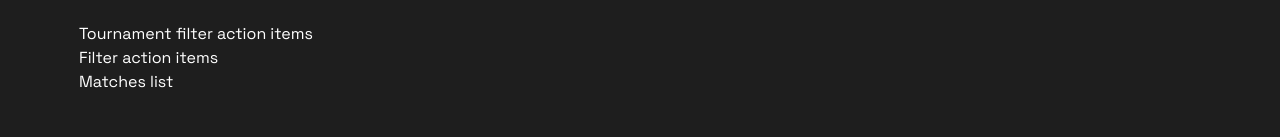
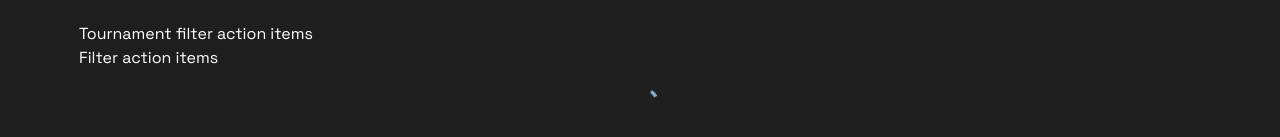
Before and after one commit to denniscual/gamestack, a React (Create React App) app in the folder app/: page /matches in a window 1280 px wide. Shown: the part 191-328 px from the top of the page. Built offline with nearby package versions, Linux system fonts and the light colour scheme.

Commit message:
add Spinner

```diff
--- /dev/null
+++ b/app/src/components/Spinner.tsx
@@ -0,0 +1,15 @@
+import { CircularProgress, Stack } from "@mui/material";
+
+export function Spinner() {
+  return (
+    <Stack
+      alignItems="center"
+      justifyContent="center"
+      sx={{
+        p: 2,
+      }}
+    >
+      <CircularProgress />
+    </Stack>
+  );
+}
--- a/app/src/components/index.ts
+++ b/app/src/components/index.ts
@@ -4,3 +4,4 @@ export * from "./icons";
 export * from "./NavLink";
 export * from "./Button";
 export * from "./Chip";
+export * from "./Spinner";
--- a/app/src/features/Matches.tsx
+++ b/app/src/features/Matches.tsx
@@ -1,5 +1,6 @@
 import { Stack, Typography } from "@mui/material";
 import FilterTournaments from "./FilterTournaments";
+import { Spinner } from "components";
 
 export default function Matches() {
   return (
@@ -21,7 +22,9 @@ export default function Matches() {
           <div>Tournament filter action items</div>
           <div>Filter action items</div>
         </div>
-        <div>Matches list</div>
+        <div>
+          <Spinner />
+        </div>
       </div>
     </Stack>
   );
```
Also changed, not shown: 4 other files (tests, documents, lock files or other folders).
